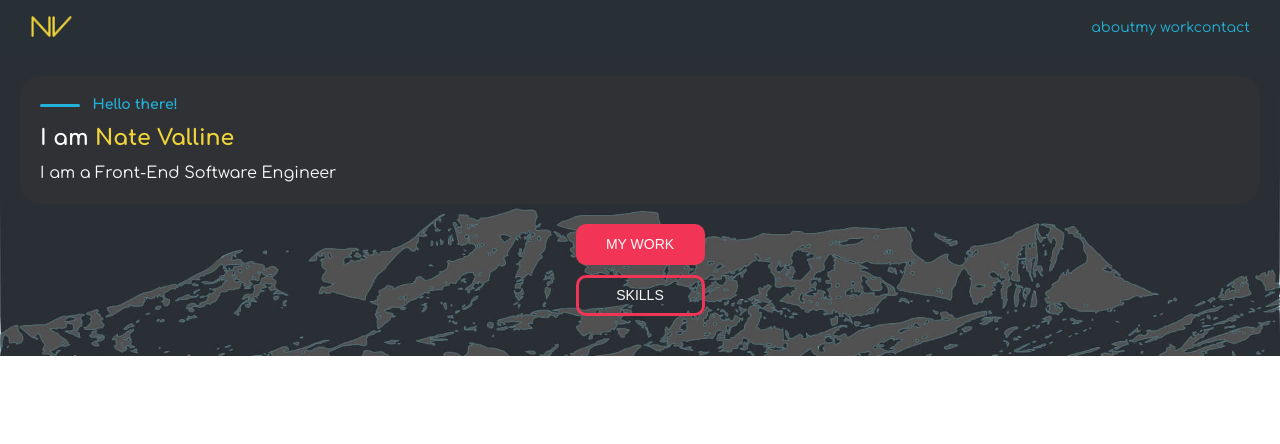
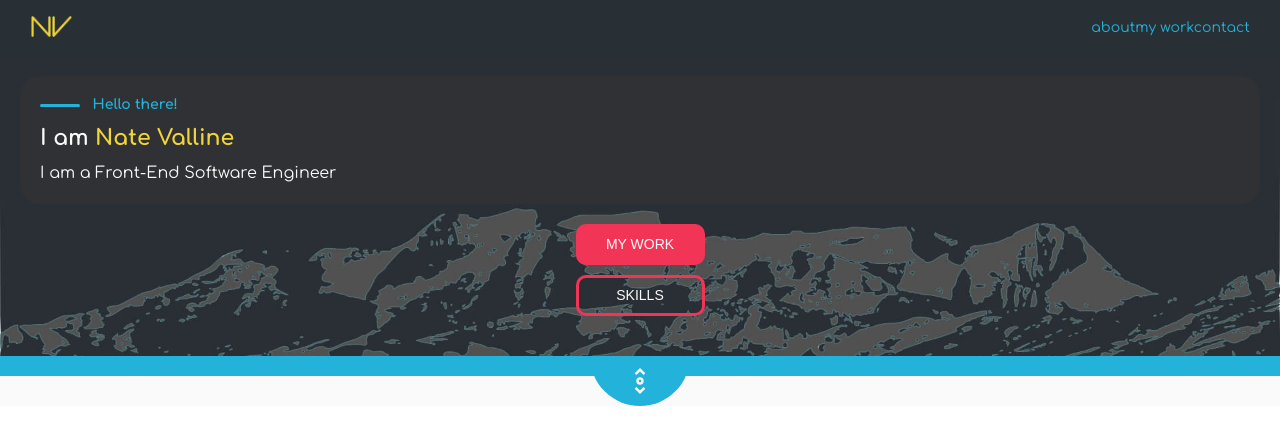
Before and after one commit to nvalline/portfolio-v5, a Next.js app: page / in a window 1280 px wide. Shown: the top 444 px of the page. Built offline with nearby package versions, Linux system fonts and the light colour scheme.

Commit message:
added divider

```diff
--- /dev/null
+++ b/components/divider/divider.js
@@ -0,0 +1,14 @@
+import { CgScrollV } from 'react-icons/cg';
+import dividerStyles from '../../styles/Divider.module.scss';
+
+function divider() {
+	return (
+		<div className={dividerStyles.divider}>
+			<div className={dividerStyles.circle}>
+				<CgScrollV className={dividerStyles.icon} />
+			</div>
+		</div>
+	);
+}
+
+export default divider;
--- a/package.json
+++ b/package.json
@@ -12,6 +12,7 @@
     "next": "11.1.2",
     "react": "17.0.2",
     "react-dom": "17.0.2",
+    "react-icons": "^4.2.0",
     "sass": "^1.39.0"
   },
   "devDependencies": {
--- a/pages/index.js
+++ b/pages/index.js
@@ -1,6 +1,7 @@
 import Head from 'next/head';
 import Layout from '../components/Layout';
 import Hero from '../components/hero/hero';
+import Divider from '../components/divider/divider';
 
 export default function Home() {
 	return (
@@ -10,7 +11,11 @@ export default function Home() {
 				<title>Nate Valline | Web Developer</title>
 			</Head>
 
+			{/* Hero Section */}
 			<Hero />
+
+			{/* Divider */}
+			<Divider />
 		</Layout>
 	);
 }
--- /dev/null
+++ b/styles/Divider.module.scss
@@ -0,0 +1,28 @@
+@import 'variables';
+
+.divider {
+	position: relative;
+	height: 5rem;
+	width: 100%;
+	border-top: 20px solid $primary-light-blue;
+	background-color: $primary-white;
+
+	.circle {
+		position: relative;
+		top: -20px;
+		left: 50%;
+		transform: translateX(-50%);
+		height: 5rem;
+		width: 10rem;
+		border-radius: 0 0 50px 50px;
+		display: flex;
+		justify-content: center;
+		align-items: center;
+		background-color: $primary-light-blue;
+
+		.icon {
+			color: $primary-white;
+			font-size: 3rem;
+		}
+	}
+}
--- a/styles/Hero.module.scss
+++ b/styles/Hero.module.scss
@@ -9,6 +9,7 @@
 		background-image: url('/images/nv_portfolio_background.jpg');
 		background-size: cover;
 		padding: 2rem;
+		min-height: 30rem;
 		height: 100%;
 		width: 100%;
 
```
Also changed, not shown: 1 other file (tests, documents, lock files or other folders).
